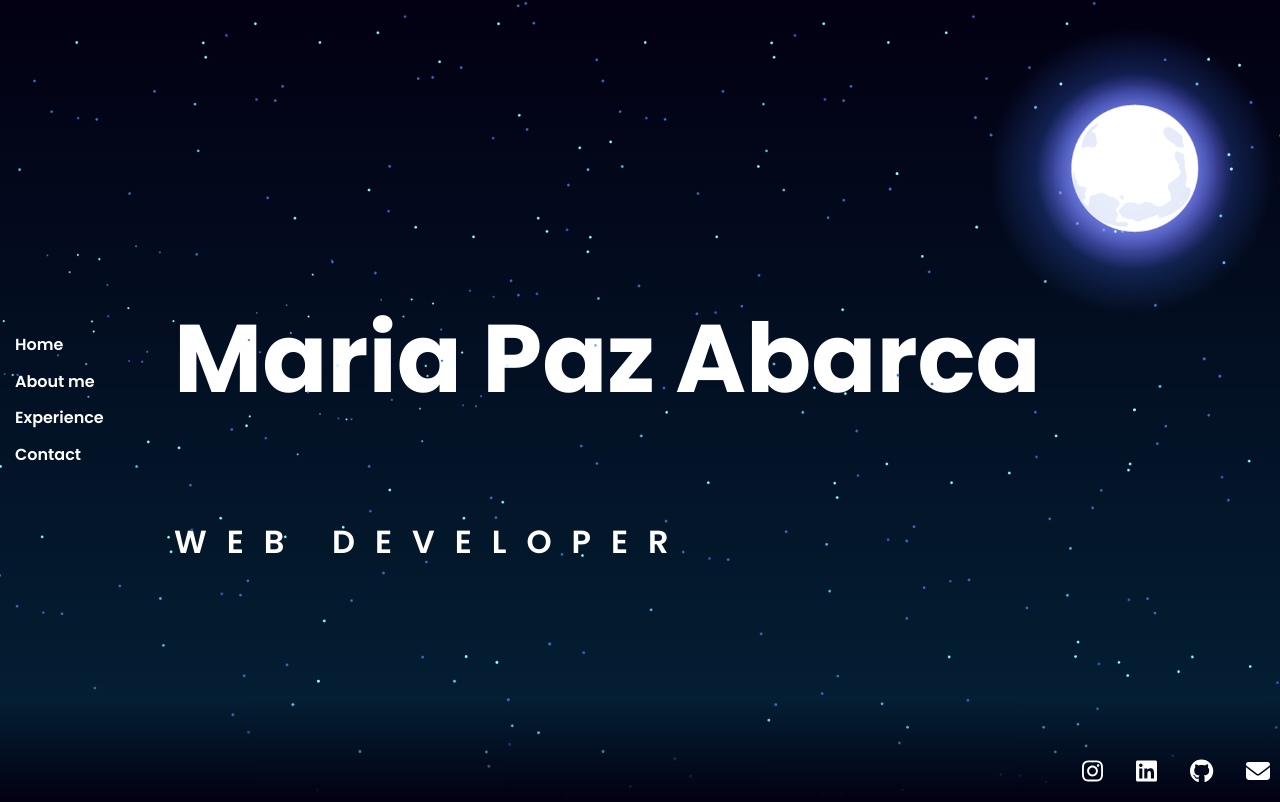
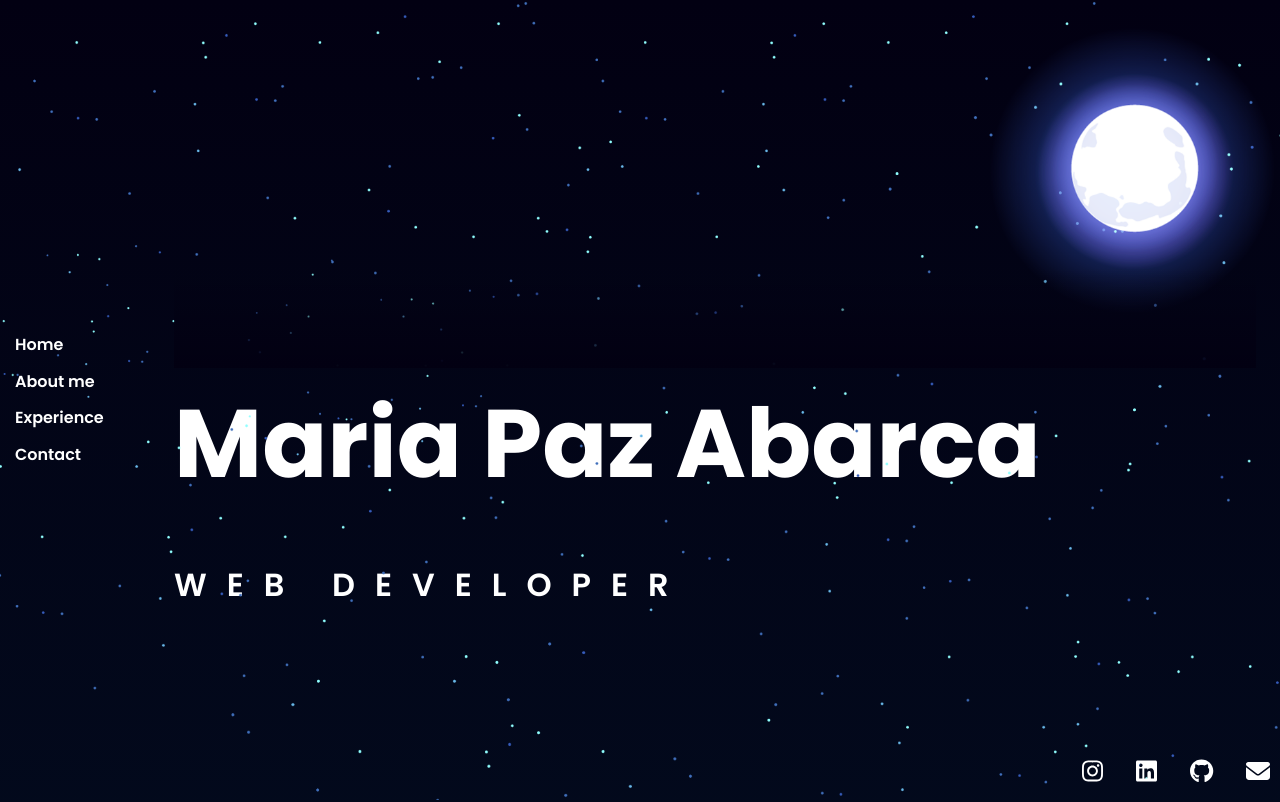
Before and after one commit to mpabarca/portfolio-v1, a React (Create React App) app: page / in a window 1280 px wide. Shown: the top 802 px of the page. Built offline with nearby package versions, Linux system fonts and the light colour scheme.

Commit message:
Fix background color

```diff
--- a/src/styles/base/_body.scss
+++ b/src/styles/base/_body.scss
@@ -19,7 +19,7 @@ body {
 }
 html,
 body {
-  height: 100%;
+  //height: 100%;
   max-width: 100%;
   //overflow: hidden;
 }
@@ -41,15 +41,6 @@ section#background{
       transform: none ;
     }
   }
-  &::before{
-    content: '';
-    position: absolute;
-    bottom: 0;
-    width: 100%;
-    height: 100px;
-    background: linear-gradient(to top, #020012, transparent);
-    z-index: 1000;
-  }
 }
 @media screen and (min-width: 1024px) {
   section#background{
--- a/src/styles/components/home.scss
+++ b/src/styles/components/home.scss
@@ -10,6 +10,16 @@
         margin-top: 30px;
         letter-spacing: 20px;
     }
+
+  &::before{
+    content: '';
+    //position: absolute;
+    bottom: 0;
+    width: 100%;
+    height: 100px;
+    background: linear-gradient(to top, #020012, transparent);
+    z-index: 1000;
+  }
 }
 @media screen and (min-width: 1024px){
     #hero{
--- a/src/styles/components/layout.scss
+++ b/src/styles/components/layout.scss
@@ -87,6 +87,7 @@
 @media screen and (min-width: 1024px) {
   .layout {
     flex-direction: row;
+    margin-bottom: 0;
     .main {
       width: 90%;
       flex-direction: column;
```
